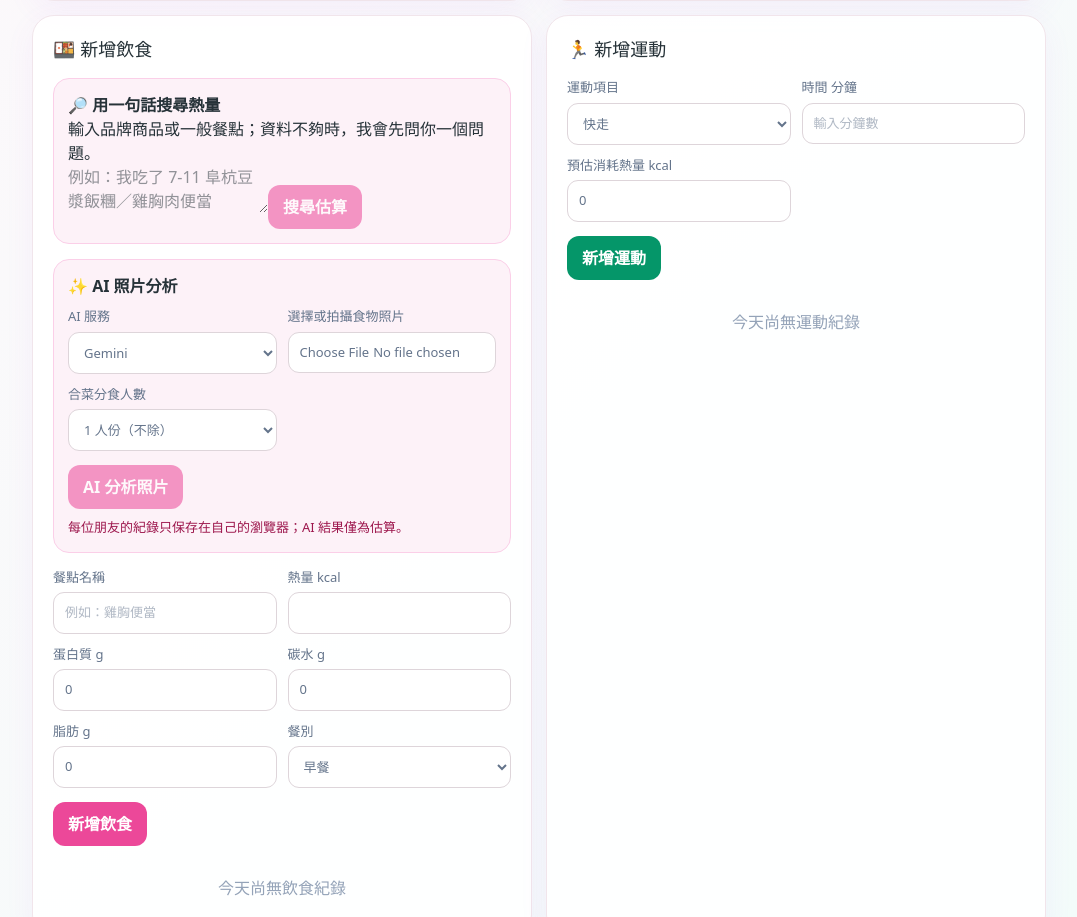
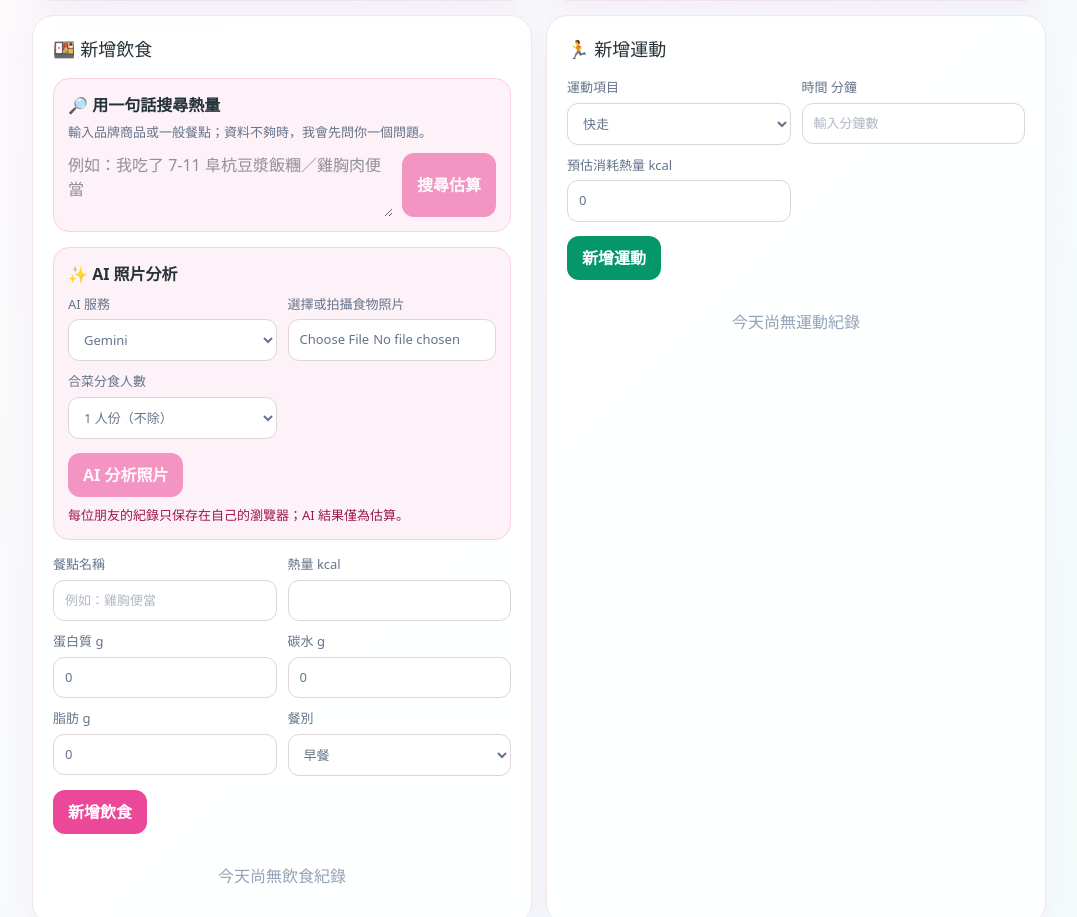
Before and after one commit to ht910520-bot/shine-body-ai, a React (Vite) app: page / in a window 1280 px wide. Shown: the part 832-1749 px from the top of the page, without its empty margins (101-1178 px from the left). Built offline with nearby package versions, Linux system fonts and the light colour scheme.

Commit message:
Style food search conversation

```diff
--- a/src/index.css
+++ b/src/index.css
@@ -266,6 +266,71 @@ button:disabled {
   min-height: 18px;
 }
 
+.ai-hint {
+  margin: 6px 0 10px;
+  color: var(--muted);
+  font-size: 13px;
+}
+
+.food-prompt-row {
+  display: grid;
+  grid-template-columns: minmax(0, 1fr) auto;
+  gap: 9px;
+  align-items: stretch;
+}
+
+.food-prompt-row textarea {
+  width: 100%;
+  min-height: 64px;
+  resize: vertical;
+}
+
+.food-chat {
+  display: grid;
+  gap: 8px;
+  margin-top: 12px;
+}
+
+.food-chat-message {
+  display: grid;
+  grid-template-columns: 28px minmax(0, 1fr);
+  gap: 7px;
+  align-items: start;
+}
+
+.food-chat-message span {
+  font-size: 11px;
+  font-weight: 800;
+  color: #9d174d;
+  padding-top: 7px;
+}
+
+.food-chat-message p {
+  margin: 0;
+  padding: 7px 9px;
+  border-radius: 10px;
+  background: #fff;
+  font-size: 13px;
+  line-height: 1.5;
+}
+
+.food-chat-message.user p {
+  background: #fce7f3;
+}
+
+.food-sources {
+  display: flex;
+  flex-wrap: wrap;
+  gap: 6px 10px;
+  margin-top: 10px;
+  font-size: 12px;
+}
+
+.food-sources a {
+  color: #9d174d;
+  text-decoration: underline;
+}
+
 @media (max-width: 720px) {
   .card {
     grid-column: 1 / -1;
@@ -276,4 +341,7 @@ button:disabled {
   .fields, .record-tools {
     grid-template-columns: 1fr;
   }
+  .food-prompt-row {
+    grid-template-columns: 1fr;
+  }
 }
```
